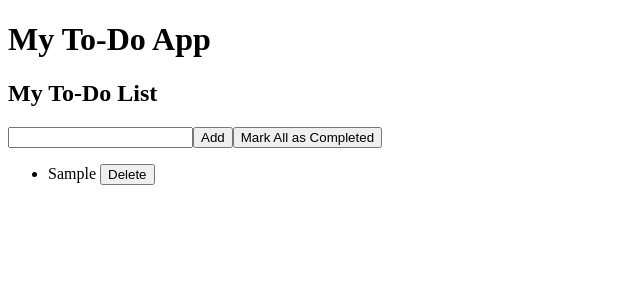
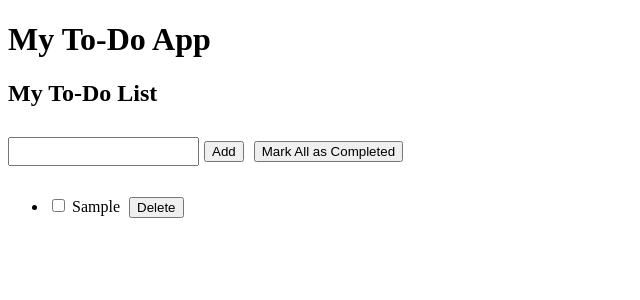
Before and after one commit to olayeancarh/todo-app, an Angular app: page / in a window 1280 px wide. Both pictures are taken after typing "Sample" into the empty fields and a click on the button "Add". Shown: the top 300 px of the page, without its empty margins (0-640 px from the left). Built offline with nearby package versions, Linux system fonts and the light colour scheme.

Commit message:
feat: implement TodoList component with task input validation and styling

```diff
--- a/src/app/todo-list/todo-list.component.css
+++ b/src/app/todo-list/todo-list.component.css
@@ -0,0 +1,11 @@
+.completed {
+  text-decoration: line-through;
+  color: gray;
+}
+input[type="text"] {
+  margin: 10px 0;
+  padding: 5px;
+}
+button {
+  margin: 5px;
+}
--- a/src/app/todo-list/todo-list.component.html
+++ b/src/app/todo-list/todo-list.component.html
@@ -1,9 +1,13 @@
 <h2>My To-Do List</h2>
-<input type="text" name="taskInput" #taskInput (keyup.enter)="addTodo(taskInput.value)">
+<input type="text" name="taskInput" #taskInput (keyup.enter)="addTodo(taskInput.value); taskInput.value=''">
 <button (click)="addTodo(taskInput.value); taskInput.value=''">Add</button>
 <button (click)="markAllAsCompleted()">Mark All as Completed</button>
 <ul>
   @for (todo of todos; track $index) {
-  <li> {{ todo.task }} <button (click)="deleteTodo(todo.id)">Delete</button></li>
+  <li [class.completed]="todo.completed">
+    <input type="checkbox" name="todo-{{ todo.id || $index }}" id="todo-{{ todo.id || $index }}" [checked]="todo.completed"
+      (change)="toggleTodo(todo.id)">
+    {{ todo.task }} <button (click)="deleteTodo(todo.id)">Delete</button>
+  </li>
   }
 </ul>
--- a/src/app/todo-list/todo-list.component.ts
+++ b/src/app/todo-list/todo-list.component.ts
@@ -20,9 +20,11 @@ export class TodoListComponent implements OnInit{
   }
 
   addTodo(task: string) {
-    const newTodo: Todo = { id: this.todos.length + 1, task, completed: false };
-    this.todos = [...this.todos, newTodo];
-    this.saveTodos();
+    if (task.trim()) {
+      const newTodo: Todo = { id: this.todos.length + 1, task, completed: false };
+      this.todos = [...this.todos, newTodo];
+      this.saveTodos();
+    }
   }
 
   toggleTodo(id: number) {
```
